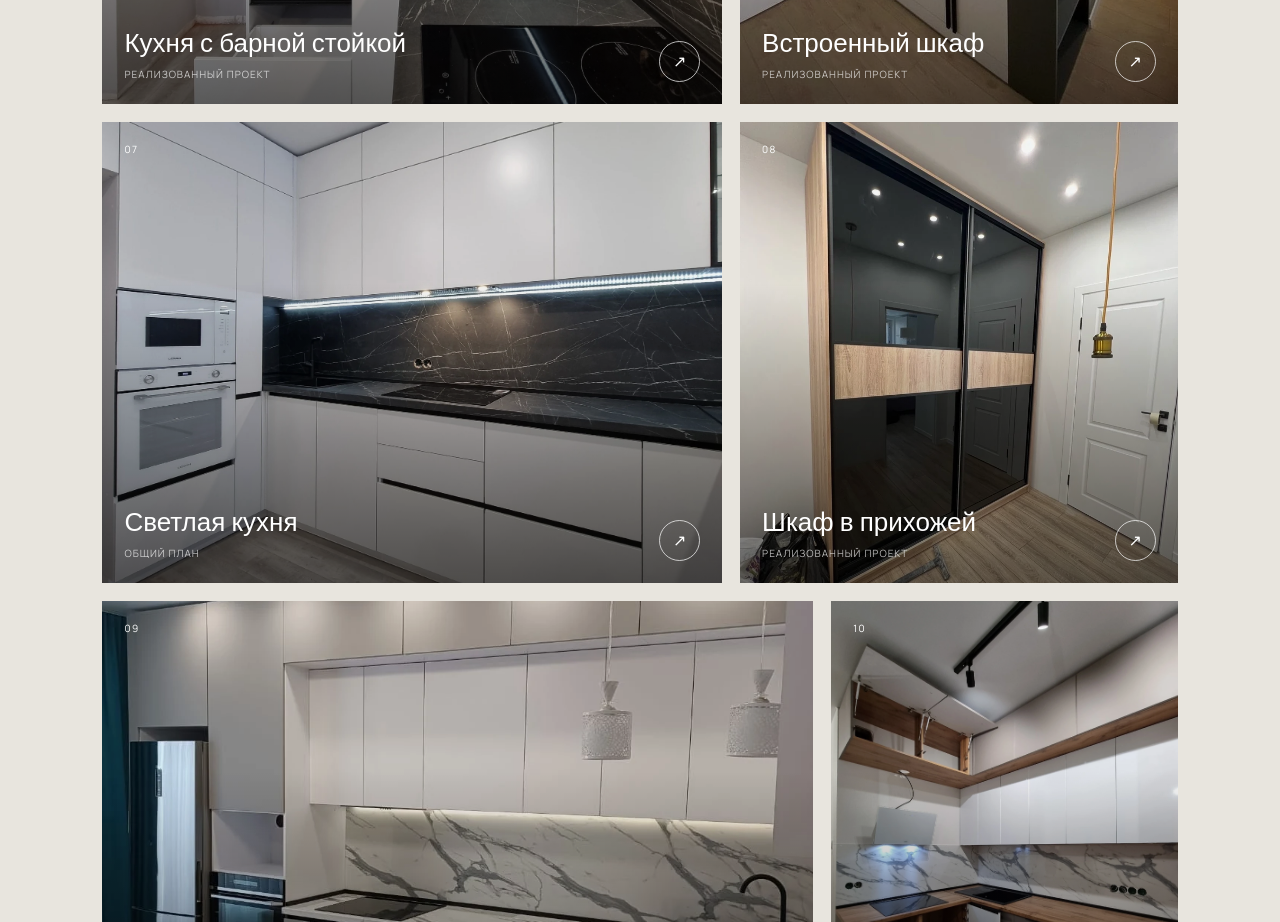
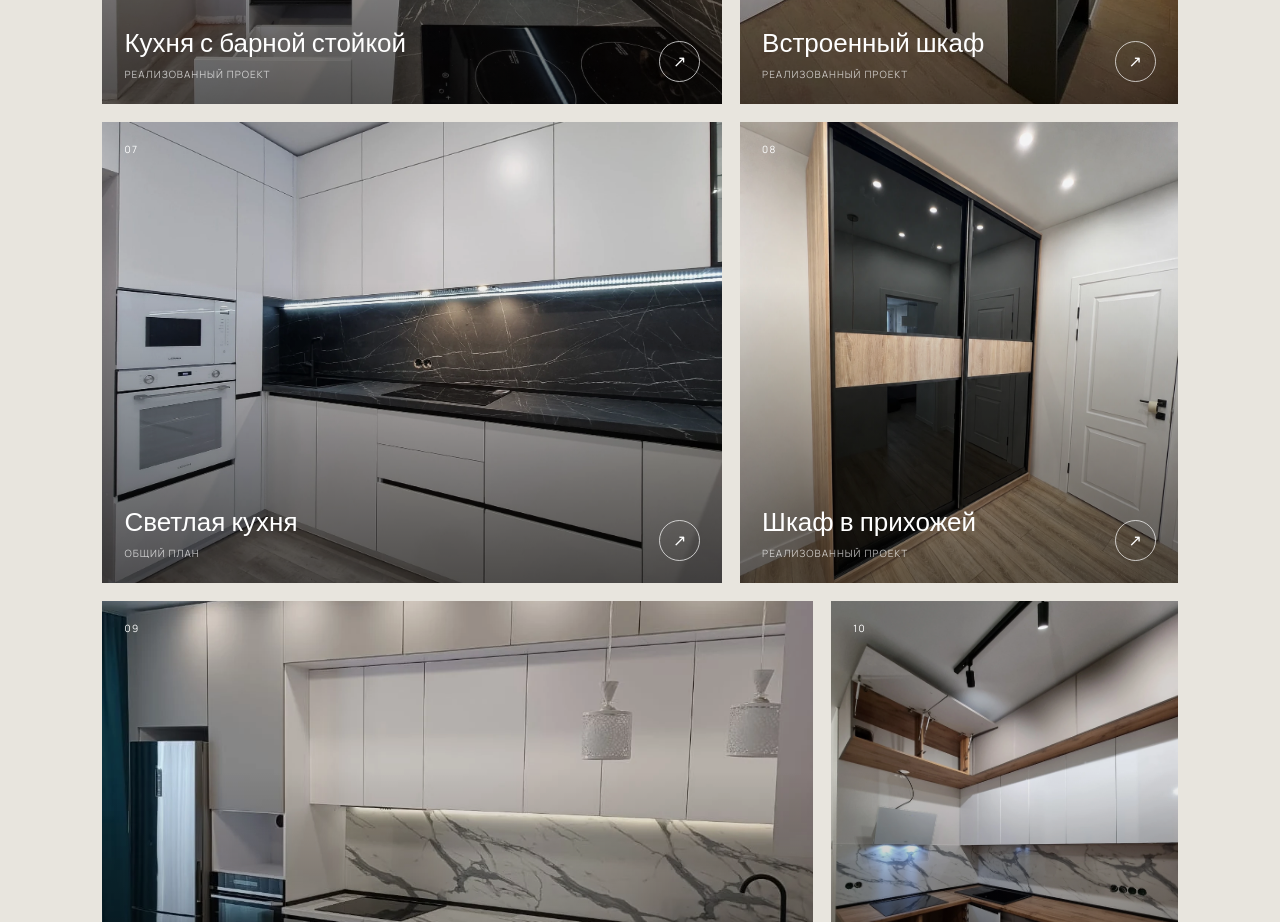
Before and after one commit to kozevnikovm963-hue/raduga-mebel-demo, a Next.js app: page / in a window 1280 px wide. Shown: the part 3540-4462 px from the top of the page. Built offline with nearby package versions, Linux system fonts and the light colour scheme; no server answers.

Commit message:
Replace wardrobe photo with cleaned version

```diff
--- a/app/page.tsx
+++ b/app/page.tsx
@@ -14,7 +14,7 @@ const projects = [
   { src: asset("/images/portfolio-kitchen-01.webp"), title: "Кухня с барной стойкой", tone: "Реализованный проект", size: "gallery-large", position: "center 52%" },
   { src: asset("/images/portfolio-wardrobe-02.webp"), title: "Встроенный шкаф", tone: "Реализованный проект", size: "gallery-medium", position: "center 42%" },
   { src: asset("/images/portfolio-kitchen-02.webp"), title: "Светлая кухня", tone: "Общий план", size: "gallery-detail", position: "center 54%" },
-  { src: asset("/images/portfolio-wardrobe-03.webp"), title: "Шкаф в прихожей", tone: "Реализованный проект", size: "gallery-portrait", position: "center 28%" },
+  { src: asset("/images/portfolio-wardrobe-clean.webp"), title: "Шкаф в прихожей", tone: "Реализованный проект", size: "gallery-portrait", position: "center 44%" },
   { src: asset("/images/portfolio-kitchen-03.webp"), title: "Кухня с островом", tone: "Реализованный проект", size: "gallery-wide", position: "center 52%" },
   { src: asset("/images/portfolio-kitchen-04.webp"), title: "Угловая кухня", tone: "Общий план", size: "gallery-side", position: "center 52%" },
 ];
```
Also changed, not shown: public/images/portfolio-wardrobe-clean.webp (added).
